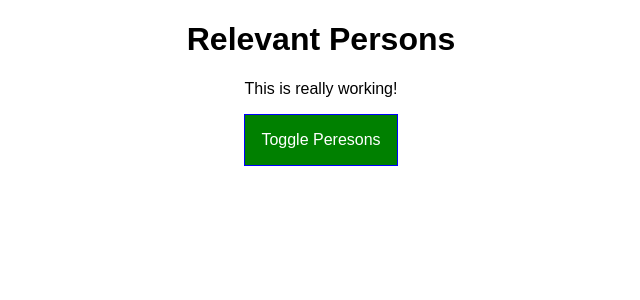
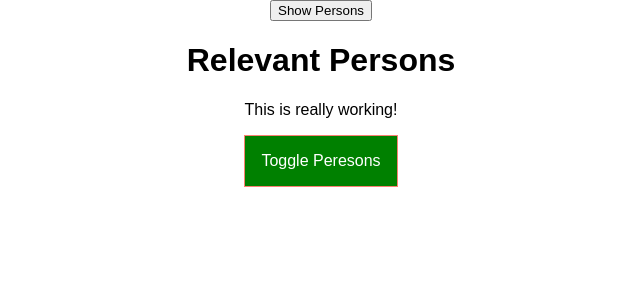
Before and after one commit to KaaVii/react-complete-guide, a React app: page / in a window 1280 px wide. Shown: the top 300 px of the page, without its empty margins (319-959 px from the left). Built offline with nearby package versions, Linux system fonts and the light colour scheme.

Commit message:
Component Versus PureComponent

```diff
--- a/src/components/Cockpit/Cockpit.module.css
+++ b/src/components/Cockpit/Cockpit.module.css
@@ -7,7 +7,7 @@
   }
 
   .Cockpit button {
-    border: 1px solid blue;
+    border: 1px solid salmon;
     padding: 16px;
     background-color: green;
     font: inherit;
--- a/src/components/Persons/Person/Person.js
+++ b/src/components/Persons/Person/Person.js
@@ -4,7 +4,30 @@ import classes from './Person.module.css';
 
 class Person extends Component {
 
+
+
+    constructor(props){
+        super(props);
+        console.log('[Person.js] Inside Constructor', props)
+
+
+
+
+      }
+
+
+
+      componentWillMount() {
+        var teste = "Teste";
+        console.log(teste);
+        console.log('[Person.js] Inside Component Will Mount');
+      }
+      componentDidMount() {
+        console.log('[Person.js] Inside Component Did Mount');
+      }
+
     render() {
+        console.log('[Person.js] Inside Component Render');
 
  /*    const rnd = Math.random();
     if (rnd > 0.7){
--- a/src/components/Persons/Persons.js
+++ b/src/components/Persons/Persons.js
@@ -1,9 +1,46 @@
-import React, { Component } from 'react';
+import React, { PureComponent } from 'react';
 import Person from './Person/Person'
 
-class Persons extends Component {
+class Persons extends PureComponent {
+  constructor(props) {
+    super(props);
+    console.log('[Persons.js] Inside Constructor', props)
+
+    //State can be Initialize Here
+
+
+  }
+  componentWillReceiveProps(nextProps) {
+    console.log('[UPDATE Person.js] Inside ComponentWillReceiveProps');
+  }
+
+// Only component needs a shouldComponentUpdate, PureComponent doesn't
+  // //after componentWillReceiveProps you can put some logic here also to force component to update, we canb use this method to check if render is needed
+  // shouldComponentUpdate(nextProps, nextState) {
+  //   console.log('[UPDATE Person.js] Inside ShouldComponentUpdate', nextProps, nextState);
+  //   // return nextProps.persons !== this.props.persons;
+  //   //return false;
+  //   return nextProps.persons !== this.props.persons ||
+  //   nextProps.clicked !== this.props.clicked ||
+  //   nextProps.changed !== this.props.changed;  }
+
+  componentWillUpdate() {
+    console.log('[UPDATE Person.js] Inside componentWillUpdate')
+  }
+
+  componentDidUpdate() {
+    console.log('[UPDATE Person.js] Inside componentDidUpdate')
+  }
+  componentWillMount() {
+    console.log('[Persons.js] Inside Component Will Mount')
+  }
+  componentDidMount() {
+    console.log('[Persons.js] Inside Component Did Mount')
+  }
 
   render() {
+    console.log('[Persons.js] Inside Component Render')
+
     return this.props.persons.map((person, index) => {
       return <Person
         //click={() => this.deletePersonHandler(index)}
@@ -16,4 +53,4 @@ class Persons extends Component {
     );
   }
 }
-  export default Persons;
+export default Persons;
--- a/src/containers/App.js
+++ b/src/containers/App.js
@@ -1,15 +1,54 @@
-import React, { Component } from 'react';
+import React, { Component, PureComponent } from 'react';
 import classes from './App.module.css';
 import Persons from '../components/Persons/Persons';
 import Cockpit from '../components/Cockpit/Cockpit';
 //import ErrorBoundary from './ErrorBoundary/ErrorBoundary';
-class App extends Component {
+class App extends PureComponent {
 
   constructor(props){
     super(props);
     console.log('[App.js] Inside Constructor', props)
+
+    //State can be Initialize Here
+    this.state = {
+      persons: [
+        { id: '123asd', name: 'Jess', age: 22 },
+        { id: 'adqwe1', name: 'Danilo', age: 31 },
+        { id: 'zcad12', name: 'Claude', age: 65 }
+      ],
+      otherState: 'some other state values',
+      showPersons: false
+    }
+
   }
-  state = {
+
+  componentWillMount() {
+    console.log('[App.js] Inside Component Will Mount')
+  }
+  componentDidMount() {
+    console.log('[App.js] Inside Component Did Mount')
+  }
+
+
+  // Only component needs a shouldComponentUpdate, PureComponent doesn't
+  // shouldComponentUpdate(nextProps, nextState) {
+  //   console.log('[UPDATE App.js] Inside ShouldComponentUpdate', nextProps, nextState);
+  //     return nextState.persons !== this.state.persons ||
+  //   nextState.showPersons !== this.state.showPersons;
+  // }
+
+  componentWillUpdate() {
+    console.log('[UPDATE App.js] Inside componentWillUpdate')
+  }
+
+  componentDidUpdate() {
+    console.log('[UPDATE App.js] Inside componentDidUpdate')
+  }
+
+
+
+  //...or here....
+ /*  state = {
     persons: [
       { id: '123asd', name: 'Jess', age: 22 },
       { id: 'adqwe1', name: 'Danilo', age: 31 },
@@ -18,7 +57,7 @@ class App extends Component {
     otherState: 'some other state values',
     showPersons: false
   }
-
+ */
   deletePersonHandler = (personIndex) => {
     //slice() or [...] (Spread) same results
     const persons = this.state.persons.slice();
@@ -53,6 +92,7 @@ class App extends Component {
 
   render() {
 
+    console.log('[App.js] Inside Render')
     let persons = null;
 
     if (this.state.showPersons) {
@@ -66,12 +106,13 @@ class App extends Component {
 
       );
     }
-    console.log('Application starts');
-    console.log(String(classes));
+    /* console.log('Application starts');
+    console.log(String(classes)); */
 
     return (
 
       <div className={classes.App}>
+      <button onClick={() => {this.setState({showPersons: true})}}> Show Persons</button>
        <Cockpit
         appTitle={this.props.title}
         persons={this.state.persons}
```
